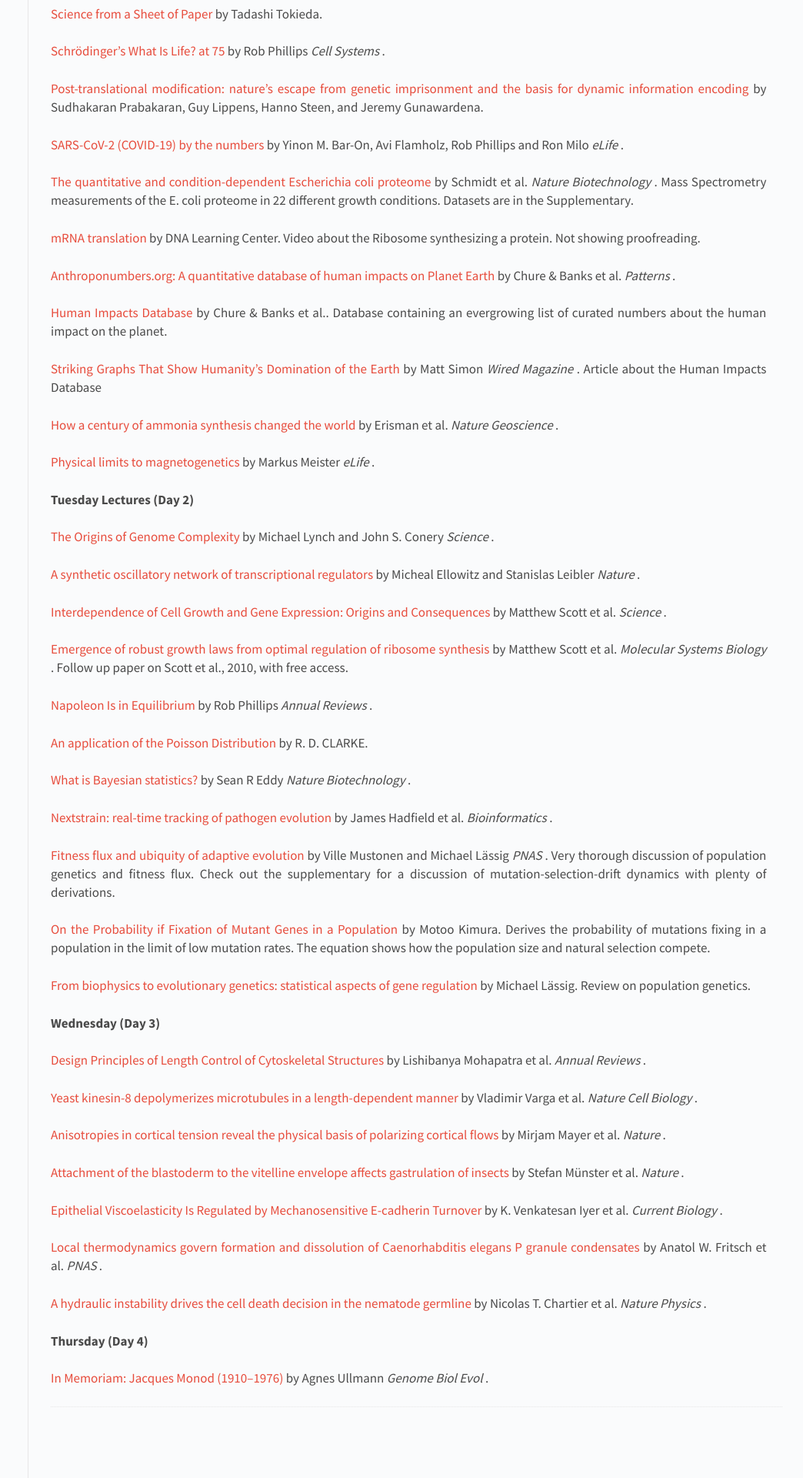
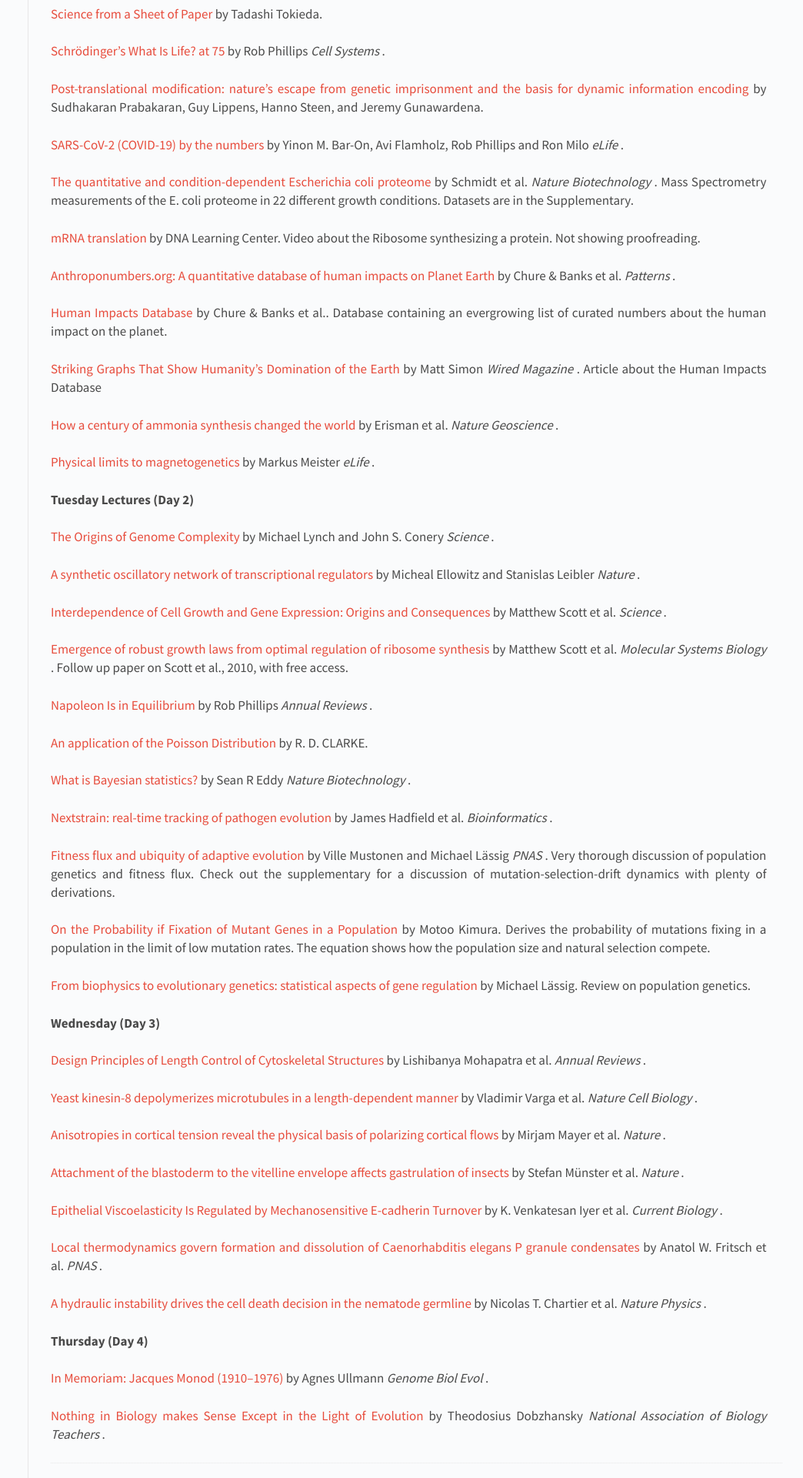
Before and after one commit to RPGroup-PBoC/pboc22_dresden, a Jekyll site: the page built from _posts/2022-01-28-materials.md, in a window 1280 px wide. Shown: the part 974-2894 px from the top of the page at 77% size, without its empty margins (236-1280 px from the left). Built offline with Jekyll 4.4.1, drawn with Linux system fonts in a browser that asks for light colours.

Commit message:
Nothing in Biology makes sense but in the light of evolution

```diff
--- a/_data/papers.yaml
+++ b/_data/papers.yaml
@@ -171,3 +171,8 @@ Thursday (Day 4):
    author: "Agnes Ullmann"
    journal: "Genome Biol Evol"
    link: "https://www.ncbi.nlm.nih.gov/pmc/articles/PMC3264052/"
+
+ - title: "Nothing in Biology makes Sense Except in the Light of Evolution"
+   author: "Theodosius Dobzhansky"
+   journal: "National Association of Biology Teachers"
+   link: "https://biologie-lernprogramme.de/daten/programme/js/homologer/daten/lit/Dobzhansky.pdf"
```
